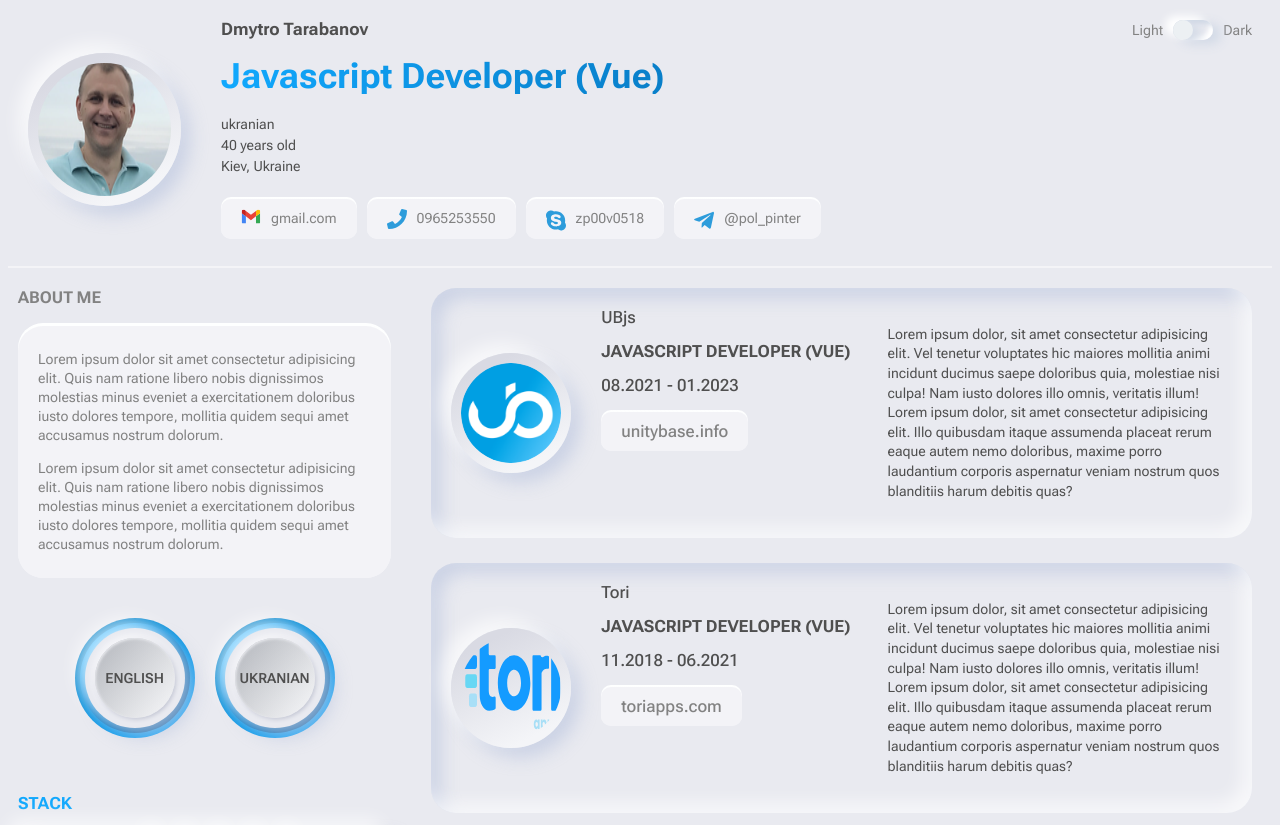
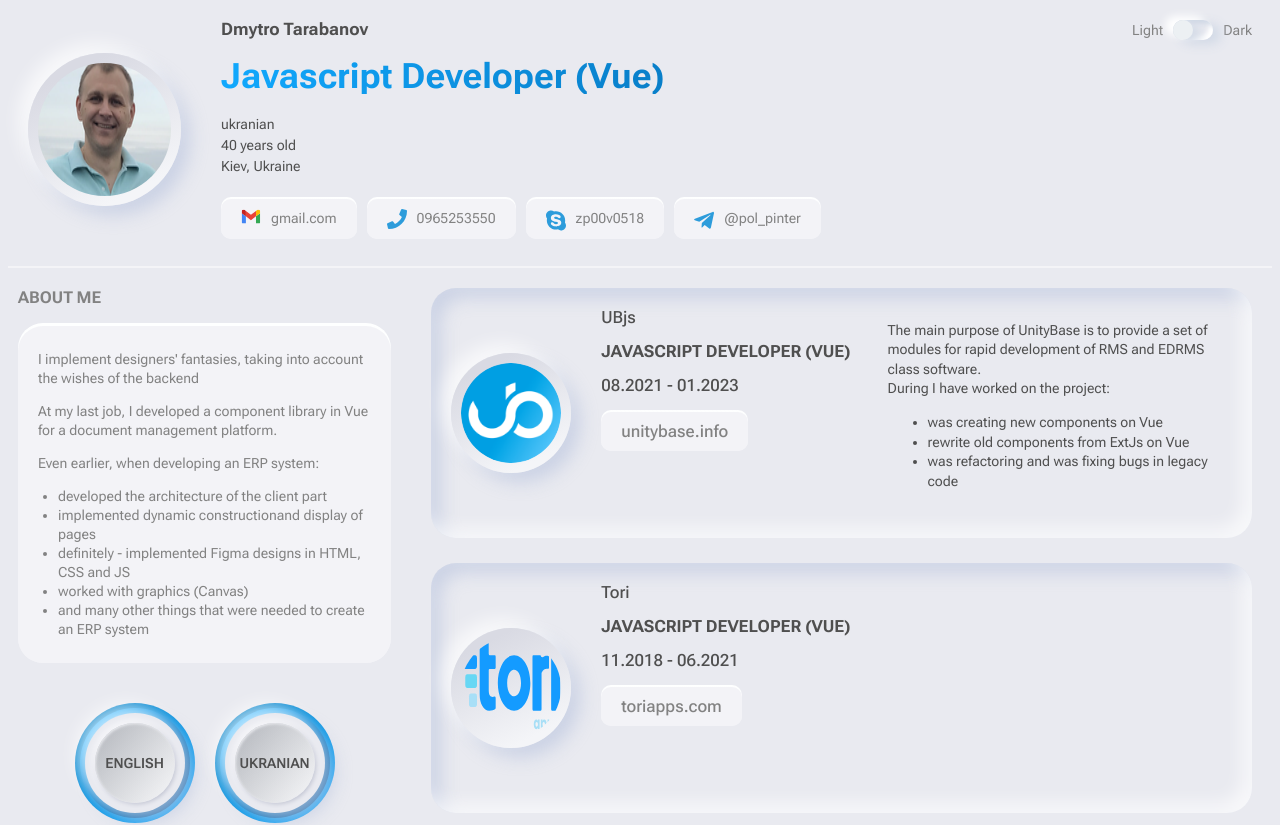
Before and after one commit to zp00v0518/cv-neo, a Vue app: page / in a window 1280 px wide. Shown: the top 825 px of the page. Built offline with nearby package versions, Linux system fonts and the light colour scheme.

Commit message:
created description for about and ubjs

```diff
--- a/src/components/moleculs/AboutCv/AboutCv.vue
+++ b/src/components/moleculs/AboutCv/AboutCv.vue
@@ -4,17 +4,24 @@
     <div class="about--wrap">
       <article class="about__content">
         <p class="about__content__item">
-          Lorem ipsum dolor sit amet consectetur adipisicing elit. Quis nam
-          ratione libero nobis dignissimos molestias minus eveniet a
-          exercitationem doloribus iusto dolores tempore, mollitia quidem sequi
-          amet accusamus nostrum dolorum.
+          I implement designers' fantasies, taking into account the wishes of
+          the backend
         </p>
+
         <p class="about__content__item">
-          Lorem ipsum dolor sit amet consectetur adipisicing elit. Quis nam
-          ratione libero nobis dignissimos molestias minus eveniet a
-          exercitationem doloribus iusto dolores tempore, mollitia quidem sequi
-          amet accusamus nostrum dolorum.
+          At my last job, I developed a component library in Vue for a document
+          management platform.
         </p>
+        <div class="about__content__item">
+          Even earlier, when developing an ERP system:
+        <ul>
+          <li>developed the architecture of the client part</li>
+          <li>implemented dynamic constructionand display of pages</li>
+          <li>definitely - implemented Figma designs in HTML, CSS and JS </li>
+          <li>worked with graphics (Canvas)</li>
+          <li>and many other things that were needed to create an ERP system</li>
+        </ul>
+        </div>
       </article>
     </div>
   </section>
@@ -31,10 +38,12 @@ export default {
   color: var(--txt-secondary-color);
   --border-radius: 25px;
 }
+
 .about__title {
   color: inherit;
   text-transform: uppercase;
 }
+
 .about--wrap {
   display: block;
   color: inherit;
@@ -43,10 +52,16 @@ export default {
   border-radius: var(--border-radius);
   background-blend-mode: overlay;
 }
+
 .about__content {
   column-gap: var(--padding);
   padding: var(--padding) var(--padding-double);
   background: var(--bg-badge-btn--wrap);
   border-radius: var(--border-radius);
 }
+
+.about__content__item ul  {
+padding-left: var(--padding-double);
+
+}
 </style>
--- a/src/components/moleculs/CardCv/CardCv.vue
+++ b/src/components/moleculs/CardCv/CardCv.vue
@@ -13,14 +13,13 @@
         :title="badge.title"
       ></BadgeBtn>
     </div>
-    <p class="card__item card__item--descr">
-      Lorem ipsum dolor, sit amet consectetur adipisicing elit. Vel tenetur
-      voluptates hic maiores mollitia animi incidunt ducimus saepe doloribus
-      quia, molestiae nisi culpa! Nam iusto dolores illo omnis, veritatis illum!
-      Lorem ipsum dolor, sit amet consectetur adipisicing elit. Illo quibusdam
-      itaque assumenda placeat rerum eaque autem nemo doloribus, maxime porro
-      laudantium corporis aspernatur veniam nostrum quos blanditiis harum
-      debitis quas?
+    <p
+      class="card__item card__item--descr"
+      v-if="html"
+      v-html="description"
+    ></p>
+    <p class="card__item card__item--descr" v-else>
+      {{ description }}
     </p>
   </section>
 </template>
@@ -49,6 +48,14 @@ export default {
       type: String,
       default: ''
     },
+    description: {
+      type: String,
+      default: ''
+    },
+    html: {
+      type: Boolean,
+      default: false
+    },
     badge: {
       type: Object,
       default: () => ({href: '', title: ''})
@@ -65,13 +72,15 @@ export default {
   padding: var(--padding-double);
   color: var(--txt-primary-color);
   background: var(--bg-primary);
-  box-shadow: inset var(--shadow-base-part1), inset var(--shadow-base-part2), inset var(--shadow-base-part3);
+  box-shadow: inset var(--shadow-base-part1), inset var(--shadow-base-part2),
+    inset var(--shadow-base-part3);
   border-radius: 25px;
 }
 
 .card .avatar-cv {
   width: 85px;
 }
+
 .card__item__icon {
   display: flex;
   align-items: center;
@@ -83,9 +92,11 @@ export default {
   font-size: 1.2rem;
   font-weight: 700;
 }
+
 .card__item__body > span {
   margin-block-end: calc(var(--padding) + var(--padding-step));
 }
+
 .card__item--name,
 .card__item--period {
   font-weight: 500;
@@ -102,6 +113,7 @@ export default {
   .card {
     grid-template-columns: 130px minmax(300px, max-content);
   }
+
   .card__item--descr {
     margin-block-start: var(--padding);
     grid-row-start: 2;
@@ -117,10 +129,12 @@ export default {
     flex-direction: column;
     align-items: center;
   }
+
   .card__item__body {
     align-self: flex-start;
     margin-block-end: var(--padding-double);
   }
+
   .card__item__icon {
     margin-block-end: var(--padding-double);
   }
--- a/src/components/organism/ExperienceCv/ExperienceCv.vue
+++ b/src/components/organism/ExperienceCv/ExperienceCv.vue
@@ -8,6 +8,8 @@
       :position="card.position"
       :period="card.period"
       :badge="card.badge"
+      :description="card.description"
+      :html="card.html"
     ></CardCv>
   </div>
 </template>
@@ -33,9 +35,18 @@ export default {
           position: 'Javascript Developer (Vue)',
           period: '08.2021 - 01.2023',
           badge: {
-            href: 'https://unitybase.info/api/index.html',
+            href: 'https://unitybase.info/api/adminui-vue/index.html',
             title: 'unitybase.info'
-          }
+          },
+          description: `<div>The main purpose of UnityBase is to provide a set of modules for rapid development of RMS and EDRMS class software. <br>
+          During I have worked on the project:
+          <ul>
+            <li> was creating new components on Vue</li>
+            <li>rewrite old components from ExtJs on Vue</li>
+            <li>was refactoring and was fixing bugs in legacy code</li>
+          </ul>
+          </div>`,
+          html: true
         },
         {
           icon: toriIcon,
```
